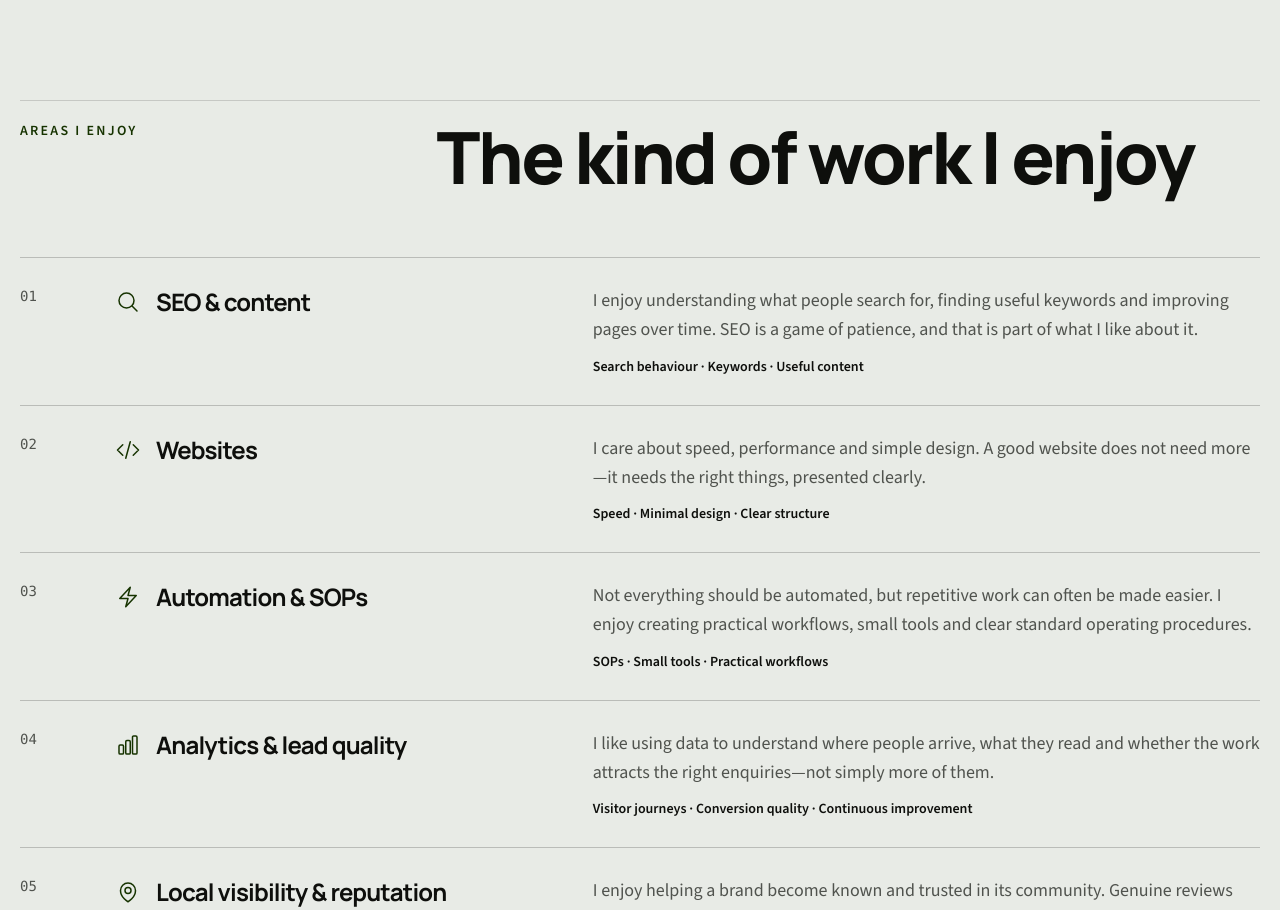
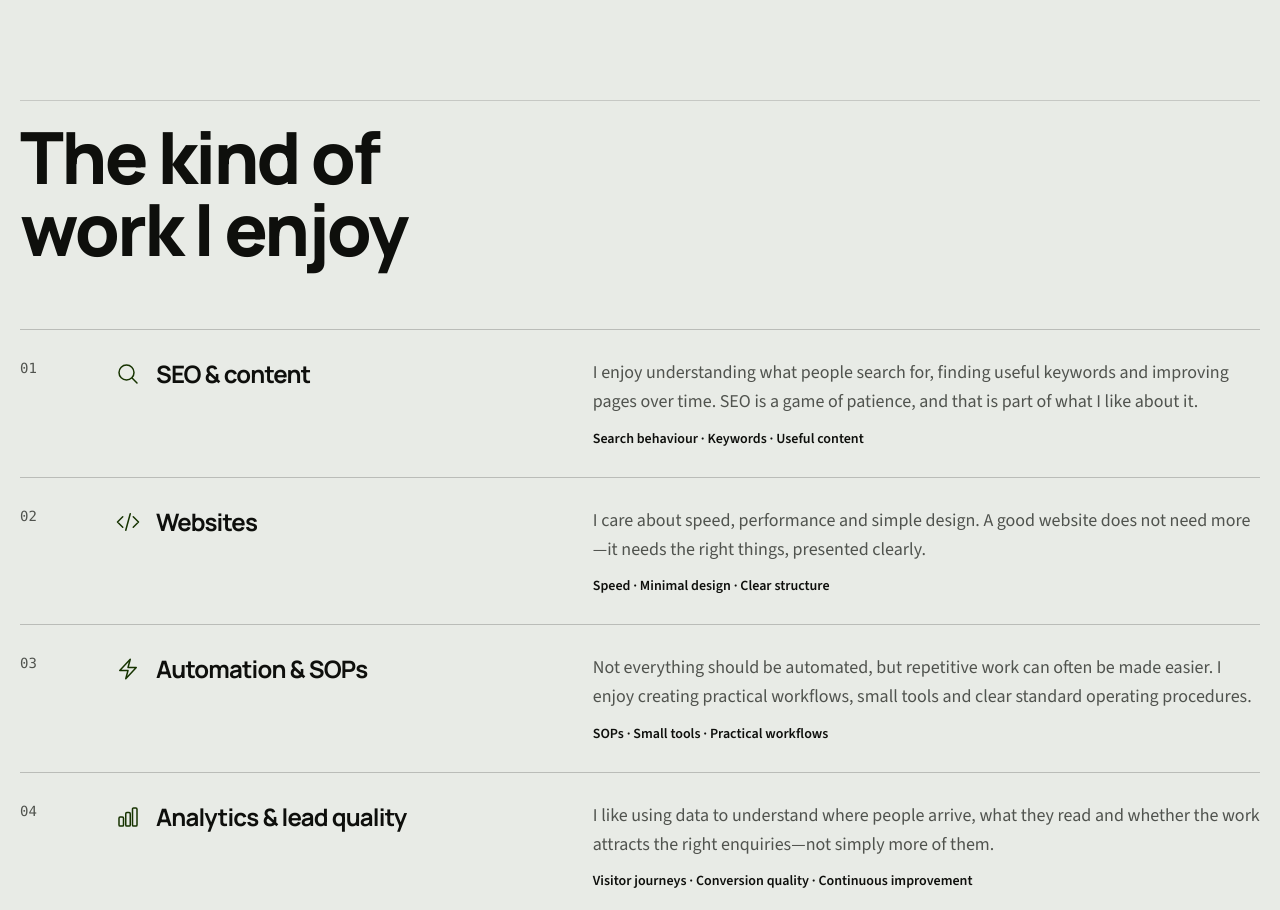
Before and after one commit to taranveerultra-bot/Tara-cv, a Next.js app: page / in a window 1280 px wide. Shown: the part 7620-8530 px from the top of the page. Built offline with nearby package versions, Linux system fonts and the light colour scheme.

Commit message:
Remove work section eyebrow

```diff
--- a/src/components/PortfolioSections.tsx
+++ b/src/components/PortfolioSections.tsx
@@ -205,7 +205,6 @@ export const ServicesSection = () => (
         <Container>
             <Section
                 id="services"
-                eyebrow="Areas I enjoy"
                 title="The kind of work I enjoy"
             >
                 <div className="border-t border-black/20">
```
